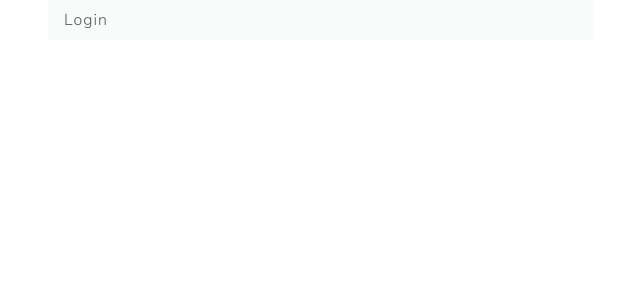
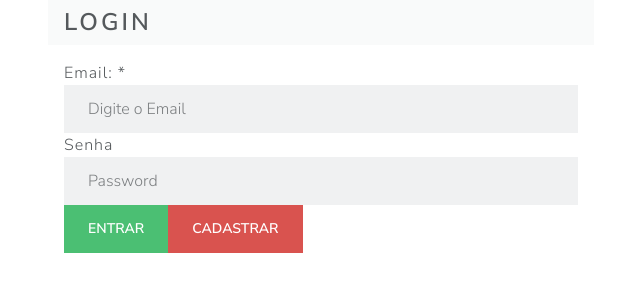
Before and after one commit to victorneves99/MinhasFinancas, a React (Create React App) app in the folder minhas-financas-app/: page / in a window 1280 px wide. Shown: the top 300 px of the page, without its empty margins (334-974 px from the left). Built offline with nearby package versions, Linux system fonts and the light colour scheme.

Commit message:
adicionanado comportamento no Login

```diff
--- a/minhas-financas-app/src/components/card.js
+++ b/minhas-financas-app/src/components/card.js
@@ -4,7 +4,7 @@
   render() {
     return (
       <div className="card mb-3">
-        <div className="card-header">{this.props.title}</div>
+        <h3 className="card-header">{this.props.title}</h3>
         <div className="card-body">{this.props.children}</div>
       </div>
     );
--- /dev/null
+++ b/minhas-financas-app/src/components/form-group.js
@@ -0,0 +1,10 @@
+import React from "react";
+
+export default function FormGroup(props) {
+  return (
+    <div className="form-group">
+      <label htmlFor={props.htmlFor}>{props.label}</label>
+      {props.children}
+    </div>
+  );
+}
--- a/minhas-financas-app/src/views/login.js
+++ b/minhas-financas-app/src/views/login.js
@@ -1,7 +1,17 @@
 import React, { Component } from "react";
 import Card from "../components/card";
+import FormGroup from "../components/form-group";
+export default class login extends Component {
+  state = {
+    email: "",
+    senha: "",
+  };
 
-export default class login extends Component {
+  entrar = () => {
+    console.log("Email :", this.state.email);
+    console.log("Senha :", this.state.senha);
+  };
+
   render() {
     return (
       <div className="container">
@@ -11,7 +21,52 @@
             style={{ position: "relative", left: "300px" }}
           >
             <div className="bs-docs-section">
-              <Card title="Login" />
+              <Card title="Login">
+                <div className="row">
+                  <div className="col-lg-12">
+                    <div className="bs-component">
+                      <fieldset>
+                        <FormGroup
+                          label="Email: *"
+                          htmlFor="exampleInputEmail1"
+                        >
+                          <input
+                            value={this.state.email}
+                            onChange={(e) =>
+                              this.setState({ email: e.target.value })
+                            }
+                            type="email"
+                            className="form-control"
+                            id="exampleInputEmail1"
+                            aria-describedby="emailHelp"
+                            placeholder="Digite o Email"
+                          />
+                        </FormGroup>
+                        <FormGroup label="Senha" htmlFor="">
+                          <input
+                            value={this.state.senha}
+                            onChange={(e) =>
+                              this.setState({ senha: e.target.value })
+                            }
+                            type="password"
+                            className="form-control"
+                            id="exampleInputPassword1"
+                            placeholder="Password"
+                          />
+                        </FormGroup>
+
+                        <button
+                          onClick={this.entrar}
+                          className="btn btn-success"
+                        >
+                          Entrar
+                        </button>
+                        <button className="btn btn-danger">Cadastrar</button>
+                      </fieldset>
+                    </div>
+                  </div>
+                </div>
+              </Card>
             </div>
           </div>
         </div>
```
